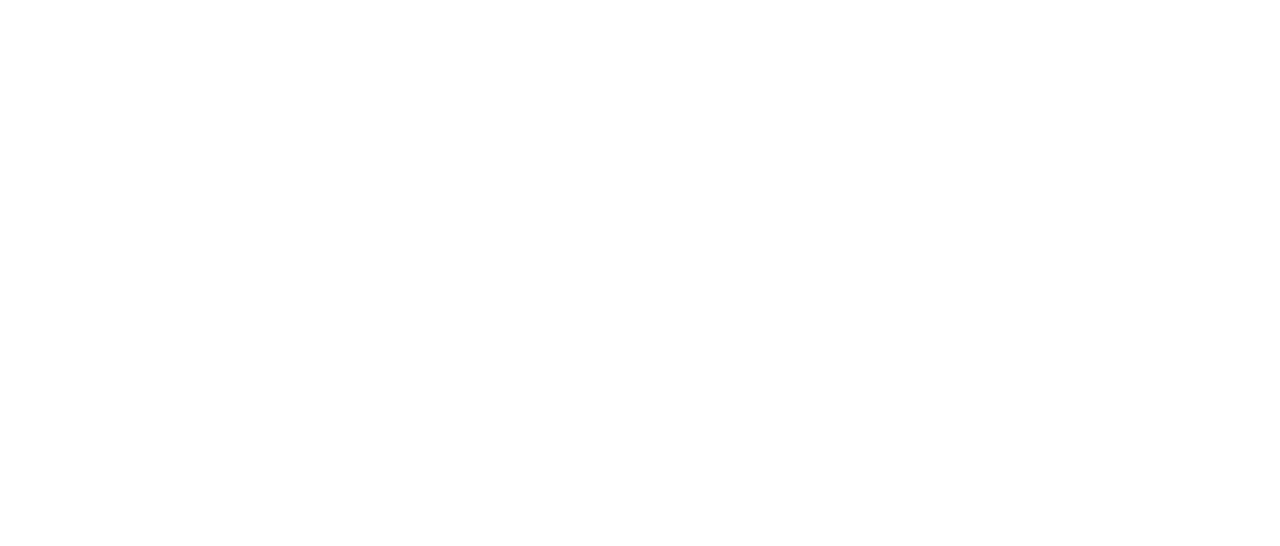
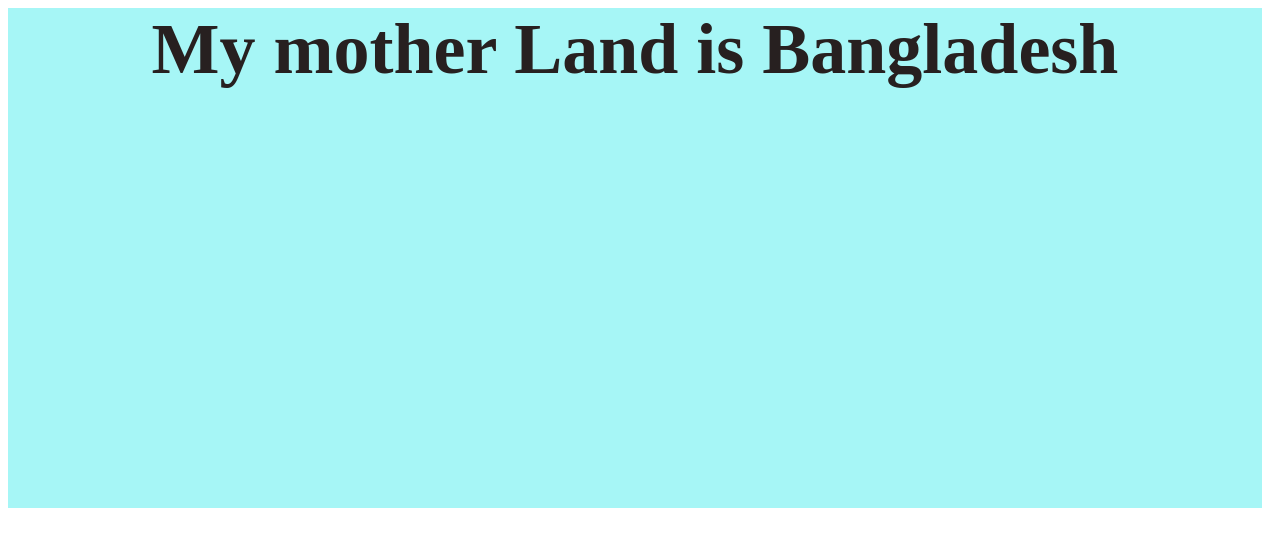
Before and after one commit to Md-shoriful/my-first1-github-repo, a plain HTML site: page index.html in a window 1280 px wide. Drawn offline with Linux system fonts and the light colour scheme.

Commit message:
mysecond commet

```diff
--- a/index.html
+++ b/index.html
@@ -4,8 +4,9 @@
     <meta charset="UTF-8">
     <meta name="viewport" content="width=device-width, initial-scale=1.0">
     <title>my First github repo</title>
+    <link rel="stylesheet" href="style.css">
 </head>
 <body>
-
+    <p>My mother Land is Bangladesh</p>
 </body>
 </html>
--- /dev/null
+++ b/style.css
@@ -0,0 +1,12 @@
+P{
+    font-size: 72px;
+    font-weight: bolder;
+    margin-top: 50px;
+    margin: 0%;
+    padding: 0%;
+    margin-right: 10px;
+    text-align: center;
+    background-color: rgb(166, 246, 246);
+    color: rgb(39, 32, 32);
+    height: 500px;
+}
```
